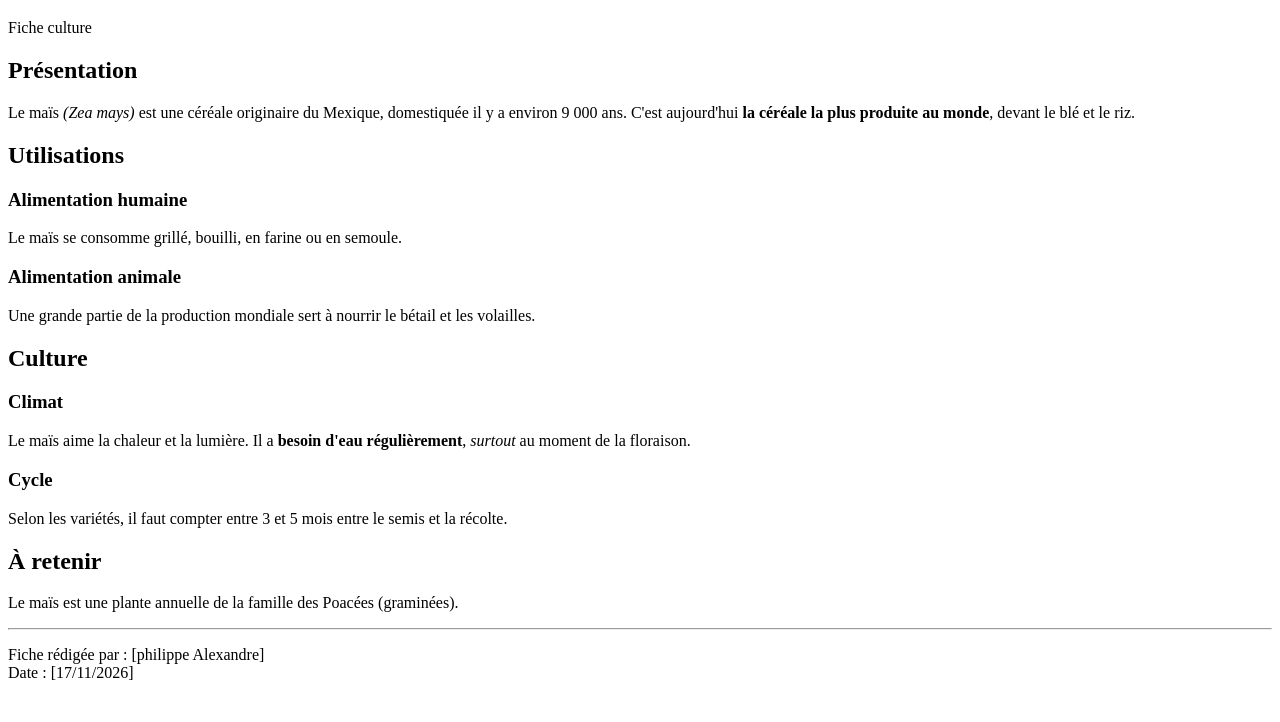
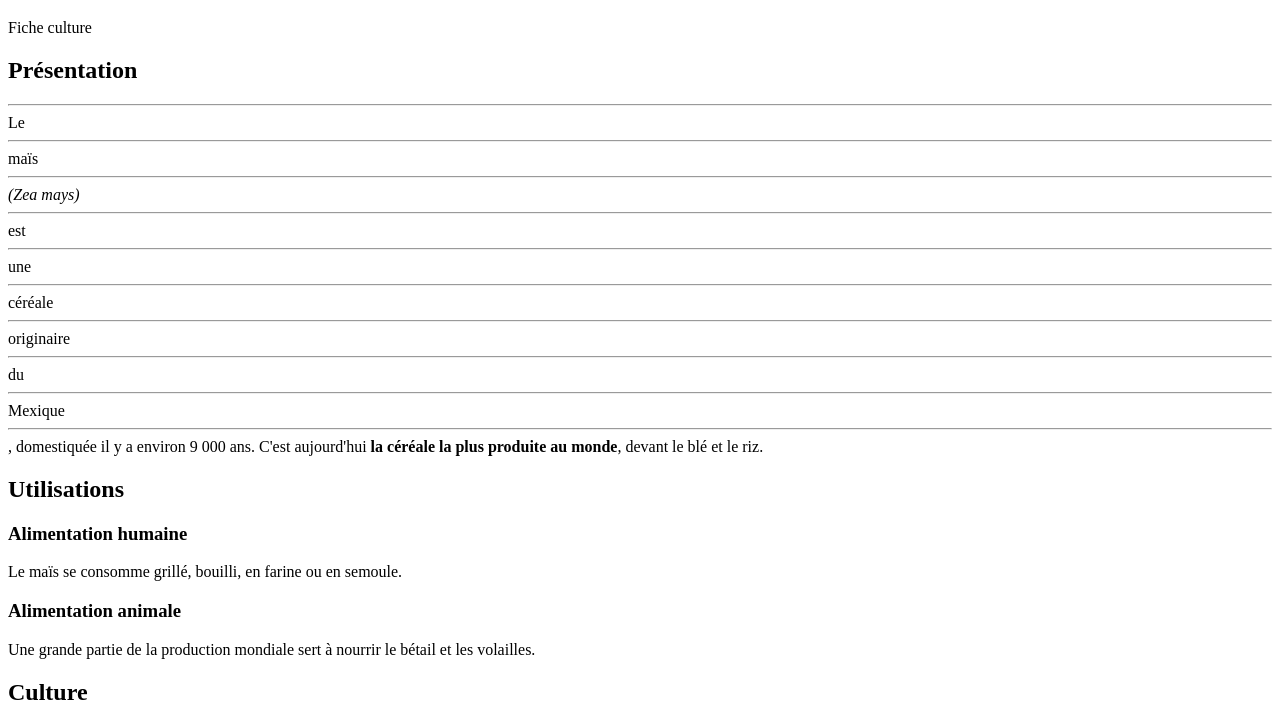
Before and after one commit to kouassiphilippe50/exercice-html, a plain HTML site: page 02-titres-paragraphes/index.html in a window 1280 px wide. Shown: the part 61-783 px from the top of the page. Drawn offline with Linux system fonts and the light colour scheme.

Commit message:
experience

```diff
--- a/02-titres-paragraphes/index.html
+++ b/02-titres-paragraphes/index.html
@@ -16,7 +16,7 @@
   <p> Fiche culture </p>
 
   <h2> Présentation </h2>
-  <p> Le maïs <i>(Zea mays)</i> est une céréale originaire du Mexique, domestiquée il y a environ 9 000 ans. C'est aujourd'hui <strong>la céréale la plus produite au monde</strong>, devant le blé et le riz.</p>
+  <p> <hr>Le<hr> maïs<hr> <i>(Zea mays)</i> <hr>est<hr> une <hr>céréale<hr> originaire<hr> du<hr> Mexique<hr>, domestiquée il y a environ 9 000 ans. C'est aujourd'hui <strong>la céréale la plus produite au monde</strong>, devant le blé et le riz.</p>
 
   <h2> Utilisations </h2>
   <h3> Alimentation humaine </h3>
@@ -26,9 +26,9 @@
 
   <h2> Culture </h2>
   <h3> Climat </h3>
-  <p> Le maïs aime la chaleur et la lumière. Il a <strong>besoin d'eau régulièrement</strong>, <em>surtout</em> au moment de la floraison.</p>
+  <p> Le maïs aime la chaleur et la lumière.<br> Il a <strong>besoin d'eau régulièrement</strong>,<br> <em>surtout</em> au moment de la floraison.</p>
   <h3> Cycle </h3>
-  <p> Selon les variétés, il faut compter entre 3 et 5 mois entre le semis et la récolte.</p>
+  <p> Selon les variétés,<br> il faut compter entre 3 et 5 mois entre le semis et la récolte.</p>
 
   <h2> À retenir </h2>
   <p> Le maïs est une plante annuelle de la famille des Poacées (graminées).</p>
```
